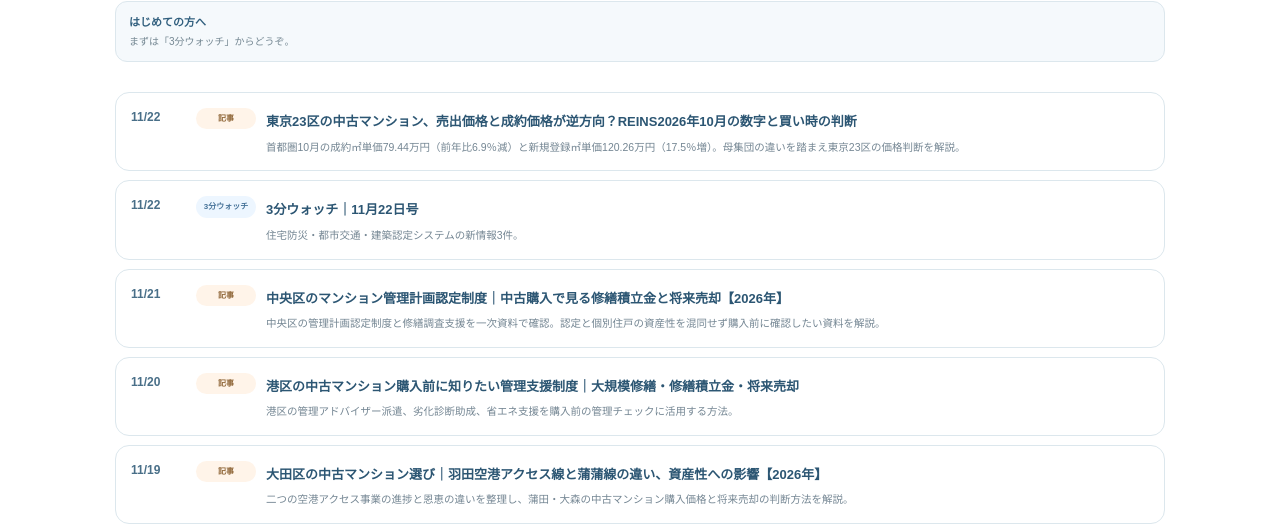
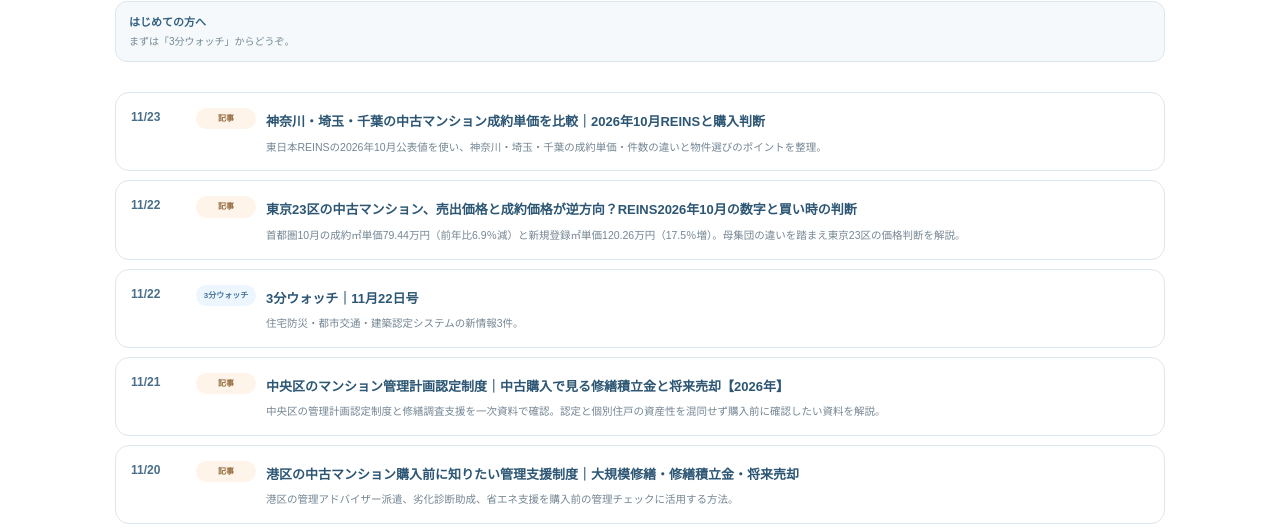
Before and after one commit to agent-insight/tokyo-mansion-watch, a plain HTML site: page updates.html in a window 1280 px wide. Shown: the part 261-793 px from the top of the page. Drawn offline with Linux system fonts and the light colour scheme.

Commit message:
Publish three prefectures REINS October comparison 2026-11-23

```diff
--- a/updates.html
+++ b/updates.html
@@ -17,6 +17,7 @@
 <section class="updates-hero reader-first-hero"><span class="eyebrow">WHAT'S NEW</span><h1>更新情報</h1><div class="visit-status-card" data-visit-status></div></section>
 
 <section class="updates-list">
+<a class="update-item" data-update-date="2026-11-23" href="article.html?id=three-prefectures-reins-oct2026-contract-comparison"><span class="update-date">11/23</span><span class="update-kind guide">記事</span><div><strong>神奈川・埼玉・千葉の中古マンション成約単価を比較｜2026年10月REINSと購入判断</strong><p>東日本REINSの2026年10月公表値を使い、神奈川・埼玉・千葉の成約単価・件数の違いと物件選びのポイントを整理。</p></div></a>
 <a class="update-item" data-update-date="2026-11-22" href="article.html?id=tokyo23-reins-oct2026-listing-contract-price-gap"><span class="update-date">11/22</span><span class="update-kind guide">記事</span><div><strong>東京23区の中古マンション、売出価格と成約価格が逆方向？REINS2026年10月の数字と買い時の判断</strong><p>首都圏10月の成約㎡単価79.44万円（前年比6.9％減）と新規登録㎡単価120.26万円（17.5％増）。母集団の違いを踏まえ東京23区の価格判断を解説。</p></div></a>
 <a class="update-item" data-update-date="2026-11-22" href="brief.html?date=2026-11-22"><span class="update-date">11/22</span><span class="update-kind market">3分ウォッチ</span><div><strong>3分ウォッチ｜11月22日号</strong><p>住宅防災・都市交通・建築認定システムの新情報3件。</p></div></a>
 <a class="update-item" data-update-date="2026-11-21" href="article.html?id=chuo-condo-management-certification-resale-2026"><span class="update-date">11/21</span><span class="update-kind guide">記事</span><div><strong>中央区のマンション管理計画認定制度｜中古購入で見る修繕積立金と将来売却【2026年】</strong><p>中央区の管理計画認定制度と修繕調査支援を一次資料で確認。認定と個別住戸の資産性を混同せず購入前に確認したい資料を解説。</p></div></a>
```
